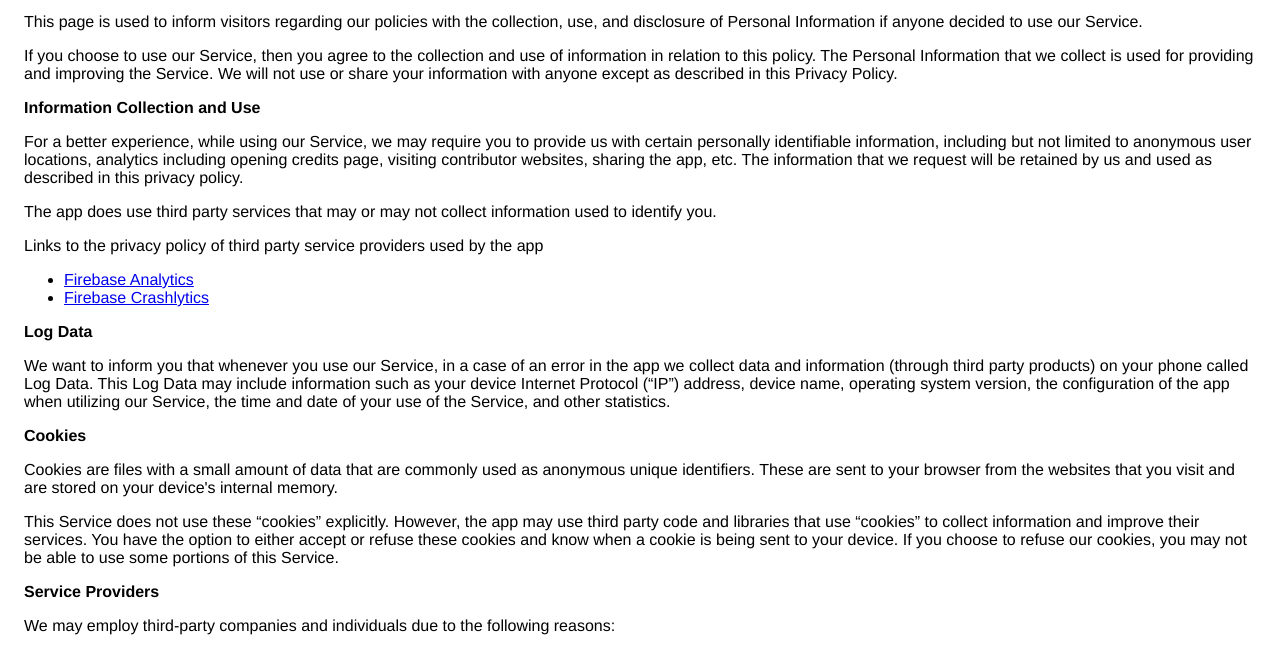
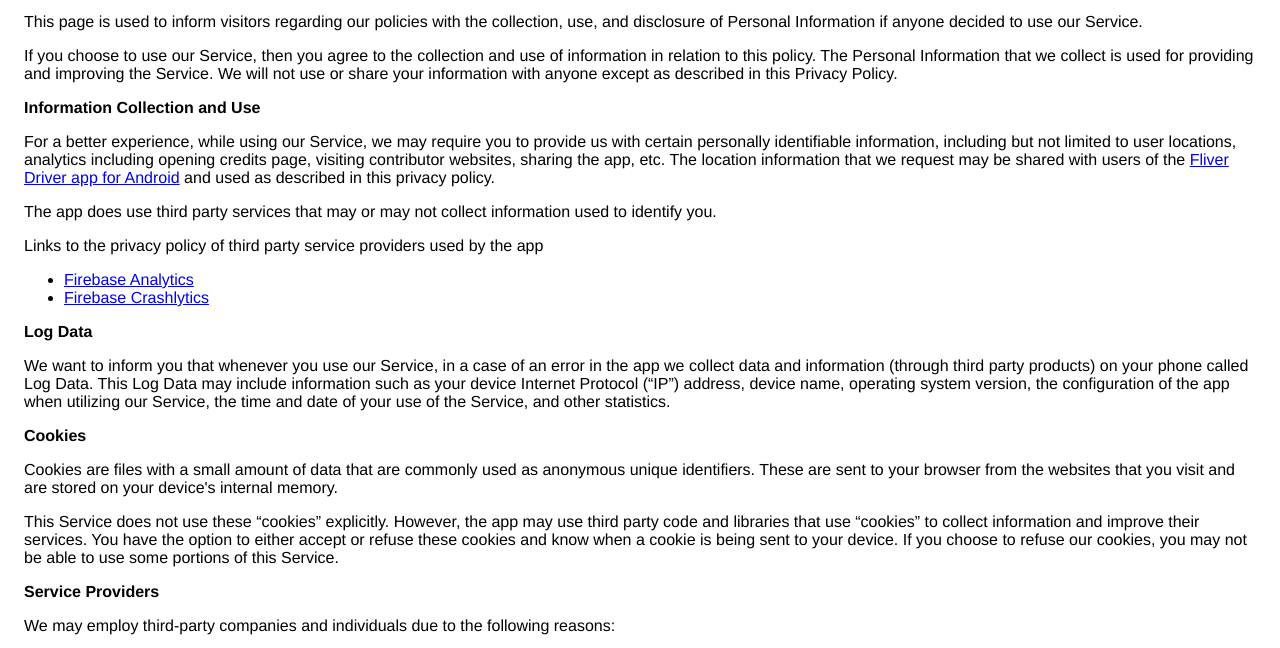
Before and after one commit to fliverdev/privacy_policy, a plain HTML site: page index.html in a window 1280 px wide. Shown: the part 113-761 px from the top of the page. Drawn offline with Linux system fonts and the light colour scheme.

Commit message:
Added Fliver Driver link

```diff
--- a/index.html
+++ b/index.html
@@ -40,9 +40,8 @@
     <p>
         For a better experience, while using our Service,
         we may require you to provide us with certain
-        personally identifiable information, including but not limited to anonymous user locations, analytics including opening credits page, visiting contributor websites, sharing the app, etc. The
-        information that we request will be
-        retained by us and used as described in this privacy policy.
+        personally identifiable information, including but not limited to user locations, analytics including opening credits page, visiting contributor websites, sharing the app, etc. The location
+        information that we request may be shared with users of the <a href="https://play.google.com/store/apps/details?id=dev.fliver.driver" target="_blank">Fliver Driver app for Android</a> and used as described in this privacy policy.
     </p>
     <p>
         The app does use third party services that may or may not collect
```
